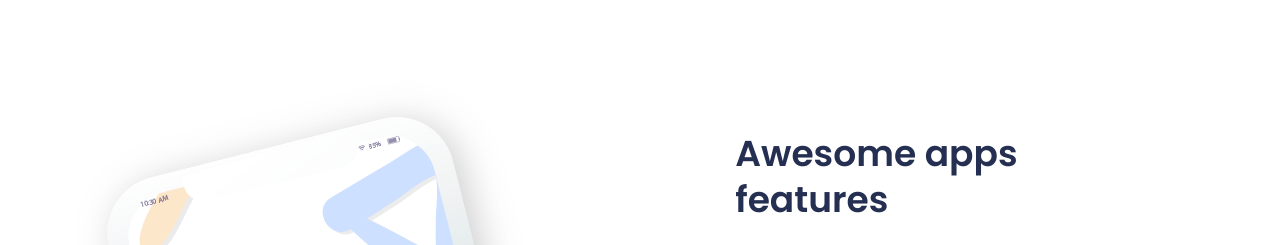
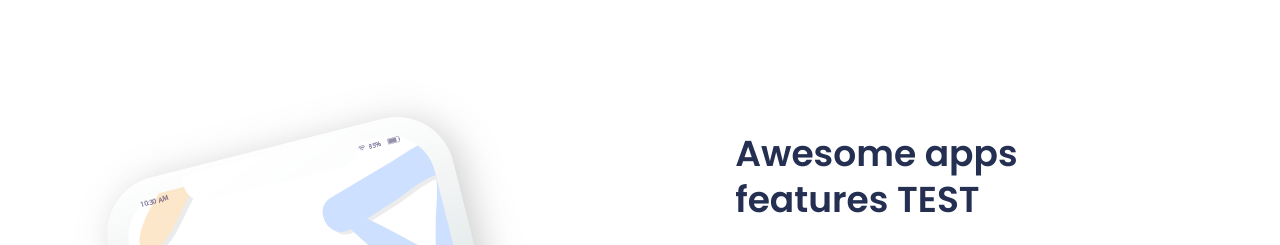
Before and after one commit to DmitryBokhan/AppLab, a website: page #src/index.html in a window 1280 px wide. Shown: the part 1340-1585 px from the top of the page. Drawn offline with nearby package versions, Linux system fonts and the light colour scheme; files that its build step writes are made by us from their sources; files whose address does not match are found by name.

Commit message:
Тест

```diff
--- a/#src/_awesome.html
+++ b/#src/_awesome.html
@@ -7,7 +7,7 @@
       <div class="awesome__info">
          <div class="awesome__title">
             <p class="subtitle_big">
-               Awesome apps features
+               Awesome apps features TEST
             </p>
             <p class="awesome__text-subtitle text">
                Increase productivity with a simple to-do app. app for managing your personal budgets.
```
